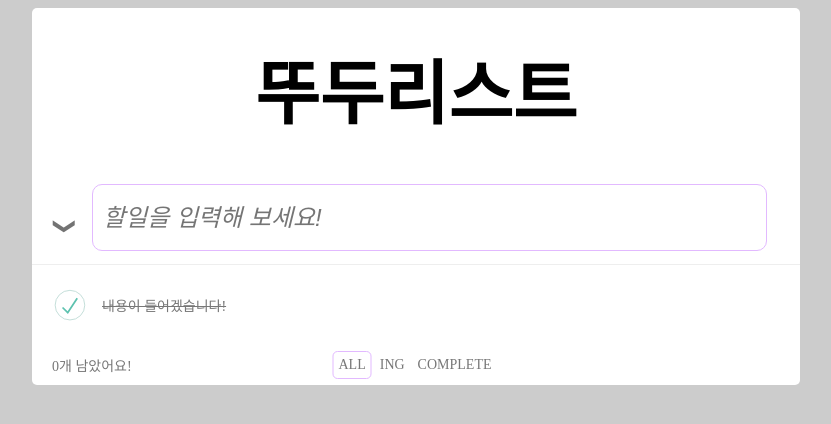
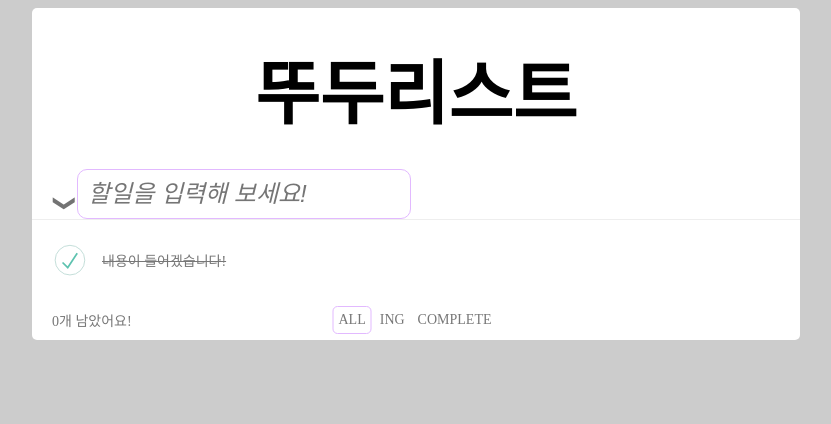
Before and after one commit to yeppin/todo-list, a React app: page / in a window 1280 px wide. Shown: the top 424 px of the page, without its empty margins (224-1055 px from the left). Built offline with nearby package versions, Linux system fonts and the light colour scheme; the HTML template or start-up script is replaced by a standard one.

Commit message:
feat: add todoitem create feature in TodosHeader

```diff
--- a/src/components/TodosHeader.tsx
+++ b/src/components/TodosHeader.tsx
@@ -1,17 +1,25 @@
-import React from 'react';
+import React, {useState} from 'react';
 import styled from '@emotion/styled';
+import * as api from '../api/todo';
 
 type toggleCheckAllProps = {
   checked: boolean;
 };
 
 export default function TodosHeader() {
+  const [content, setContent] = useState('');
+  const handleChange=(e: any) => {
+    setContent(e.target.value);
+  }
+  const handleSubmit = () => {
+    api.createTodo(content);
+  }
   return (
     <Container>
       <ToggleCheckAll checked={true} />
-      <InputWrapper>
-        <Input placeholder="할일을 입력해 보세요!"></Input>
-      </InputWrapper>
+        <form onSubmit={handleSubmit}>
+            <Input value={content} onChange={handleChange} placeholder="할일을 입력해 보세요!"></Input>
+        </form>
     </Container>
   );
 }
```
